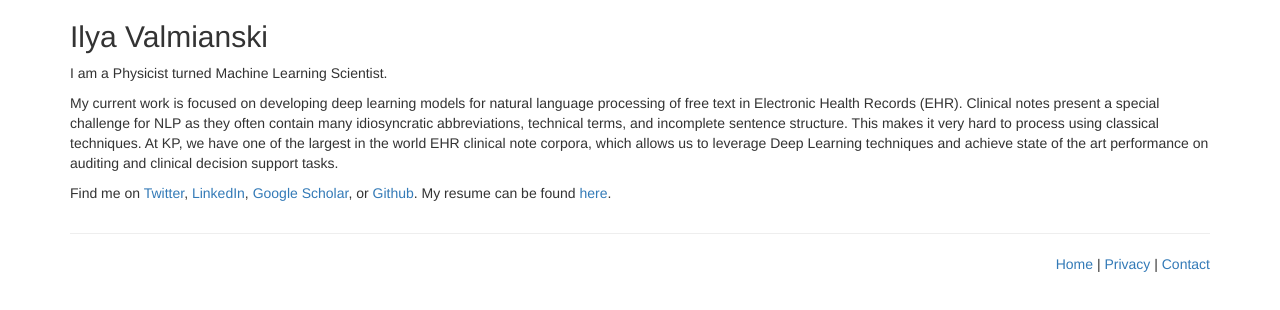
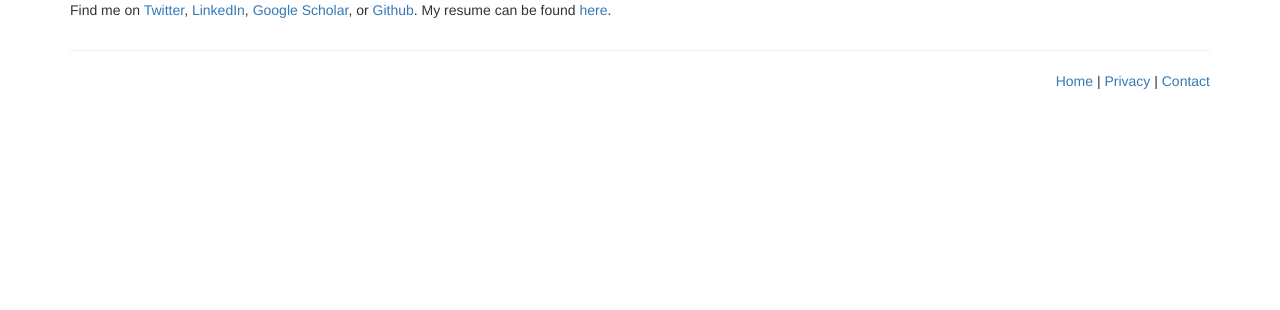
Before and after one commit to ivalmian/ivalmian.github.io, a plain HTML site: page index.html in a window 1280 px wide. Drawn offline with nearby package versions, Linux system fonts and the light colour scheme.

Commit message:
got github.io

```diff
--- a/index.html
+++ b/index.html
@@ -22,15 +22,9 @@
     <body>
         <div class="container p-3">
 
-            <h2>Ilya Valmianski</h2>
-            <p>I am a Physicist turned Machine Learning Scientist.</p>
-            <p>My current work is focused on developing deep learning models for natural language processing of free text in Electronic Health Records (EHR).
-                Clinical notes present a special challenge for NLP as they often contain many idiosyncratic abbreviations, technical terms, and incomplete sentence structure.
-                This makes it very hard to process using classical techniques. At KP, we have one of the largest in the world EHR clinical note corpora,
-                which allows us to leverage Deep Learning techniques and achieve state of the art performance on auditing and clinical decision support tasks. </p>
             <p>Find me on <a href="https://twitter.com/valmianski">Twitter</a>, <a href="https://www.linkedin.com/in/ilya-valmianski-704a4b98/">LinkedIn</a>,
                 <a href="https://scholar.google.com/citations?user=HsOak4YAAAAJ">Google Scholar</a>, or <a href="https://github.com/ivalmian">Github</a>.
-                My resume can be found <a href="resume/11052020_ixvalmianski_resume.pdf">here</a>.</p>
+                My resume can be found <a href="resume/ixvalmianski_2021_08_21.pdf">here</a>.</p>
 
         </div>
 
```
Also changed, not shown: 5 other files.
